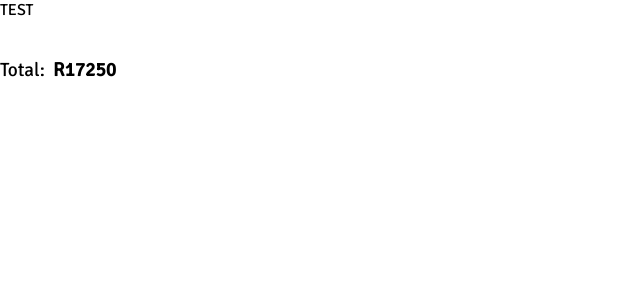
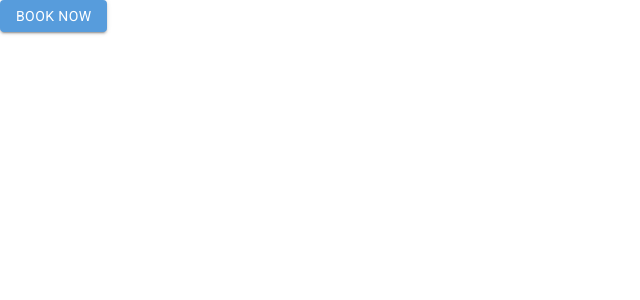
Before and after one commit to zeagle848/TRIPCO-POC, a React (Create React App) app: page / in a window 1280 px wide. Shown: the top 300 px of the page, without its empty margins (0-640 px from the left). Built offline with nearby package versions, Linux system fonts and the light colour scheme.

Commit message:
Added book now button

```diff
--- a/src/App.js
+++ b/src/App.js
@@ -2,12 +2,13 @@ import './App.css';
 import { DateSelector } from './components/body/property/room/booking_info/booking_info_components/date_selector';
 import { OccupancySelector } from './components/body/property/room/booking_info/booking_info_components/occupancy_selector';
 import { TotalPrice } from './components/body/property/room/checkout_info/checkout_info_components/total_price';
+import { BookButton } from './components/body/property/room/checkout_info/checkout_info_components/book_button';
 
 export function App() {
 
   return (
     <div>
-        <TotalPrice/>
+        <BookButton/>
     </div>
   );
 }
--- a/src/components/body/property/room/checkout_info/checkout_info_components/book_button.js
+++ b/src/components/body/property/room/checkout_info/checkout_info_components/book_button.js
@@ -0,0 +1,17 @@
+import Button from '@mui/material/Button';
+import styled from '@emotion/styled';
+
+const StyledButton = styled(Button)({
+    height: '2rem',
+    fontFamily: 'Roboto',
+    fontWeight: '500',
+    backgroundColor: '#579CDC'
+});
+
+export function BookButton() {
+    return(
+        <div>
+            <StyledButton variant="contained">BOOK NOW</StyledButton>
+        </div>
+    )
+}
```
